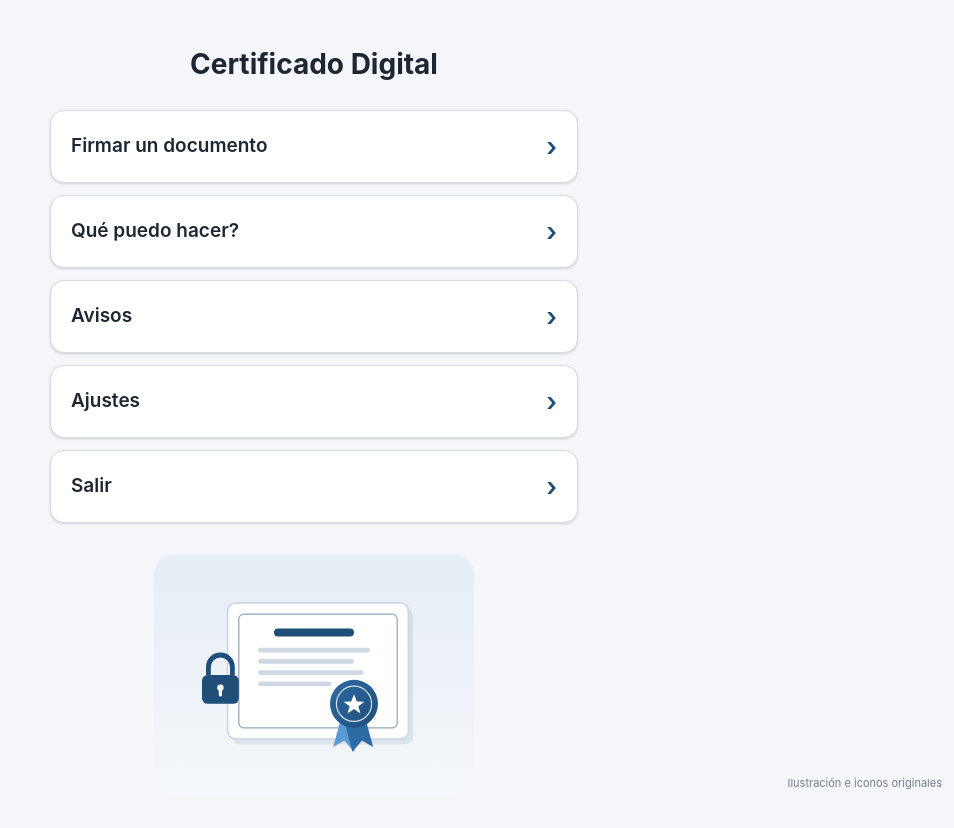
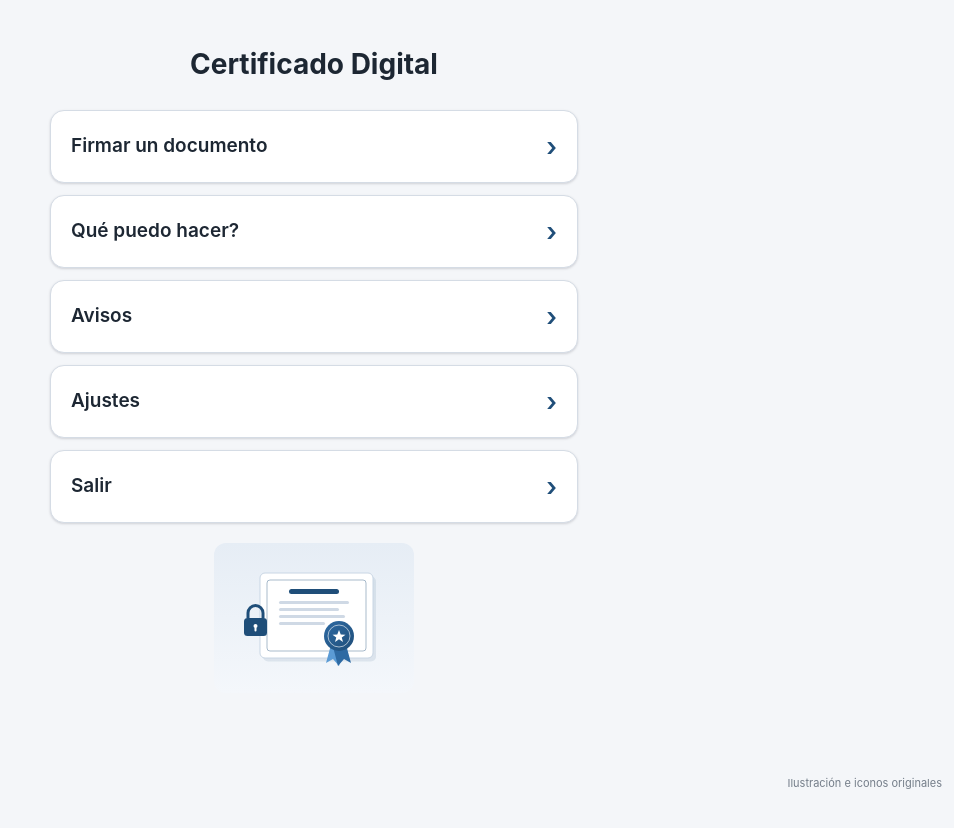
Before and after one commit to marcialql/app-certificados-digitales, a React (Vite) app: page / in a window 1280 px wide. Shown: the top 828 px of the page, without its empty margins (326-1280 px from the left). After the commit the page ends 800 px from the top, so only its background shows below. Built offline with nearby package versions, Linux system fonts and the light colour scheme; no server answers; what node-forge would draw is missing.

Commit message:
fix: ilustración de inicio más pequeña para que no baje la pantalla
Co-Authored-By: Claude Haiku 5.5 <noreply@anthropic.com>

```diff
--- a/src/styles.css
+++ b/src/styles.css
@@ -139,9 +139,9 @@ button:disabled {
 .ilustracion-inicio {
   display: block;
   width: 100%;
-  max-width: 320px;
+  max-width: 200px;
   height: auto;
-  margin: 32px auto 0;
+  margin: 20px auto 0;
 }
 
 .menu-boton {
@@ -370,3 +370,11 @@ section section li.sede-item {
   opacity: 0.8;
   pointer-events: none;
 }
+
+/* Pantallas bajas: la ilustración se reduce para que el inicio quepa sin bajar */
+@media (max-height: 740px) {
+  .ilustracion-inicio {
+    max-width: 130px;
+    margin-top: 12px;
+  }
+}
```
